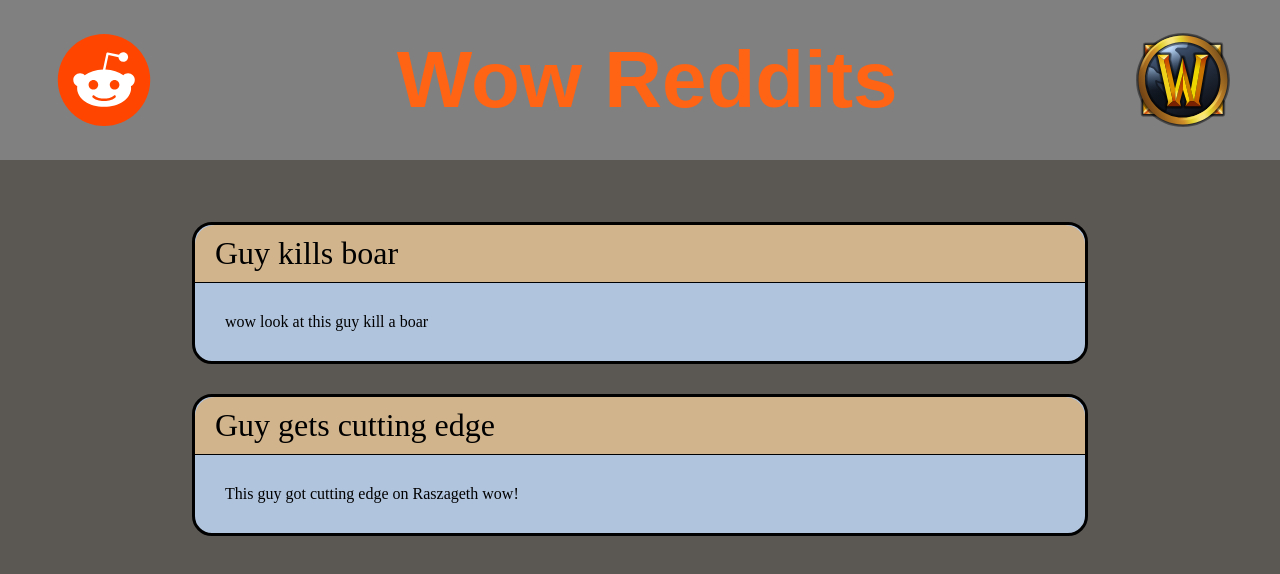
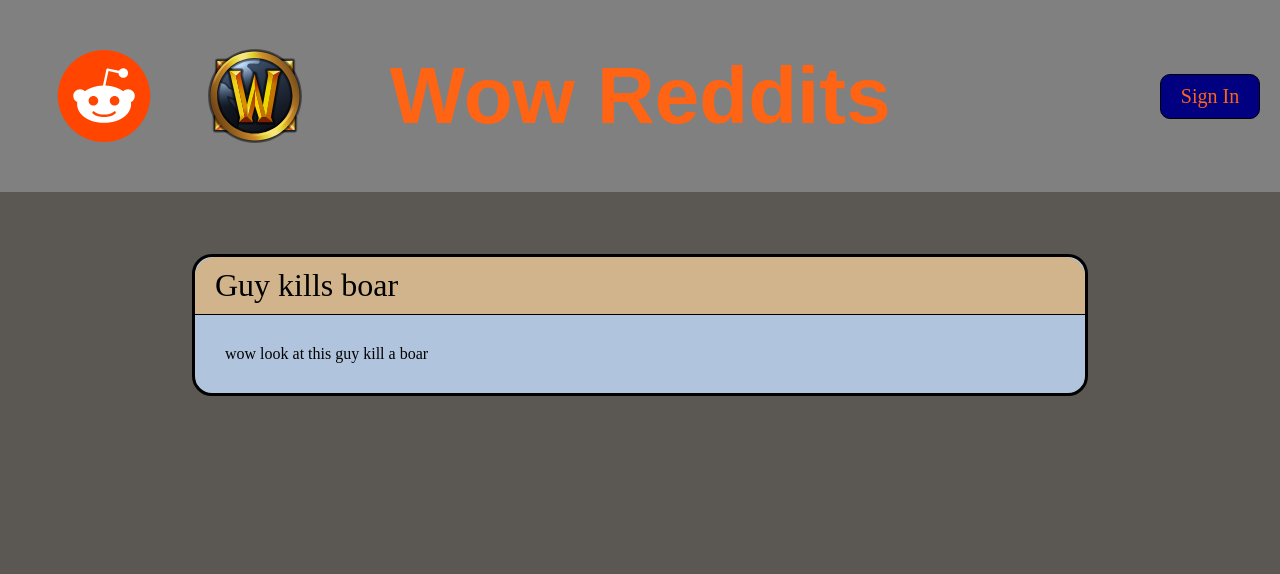
Before and after one commit to ajjonesx3/WowReddits, a React (Create React App) app in the folder wowreddits/: page / in a window 1280 px wide. Shown: the top 574 px of the page. Built offline with nearby package versions, Linux system fonts and the light colour scheme.

Commit message:
Added Sign In button with returned uri parameters containing oauth token

```diff
--- a/wowreddits/package.json
+++ b/wowreddits/package.json
@@ -9,6 +9,7 @@
     "@testing-library/user-event": "^13.5.0",
     "react": "^18.3.1",
     "react-dom": "^18.3.1",
+    "react-router-dom": "^6.28.0",
     "react-scripts": "5.0.1",
     "web-vitals": "^2.1.4"
   },
--- a/wowreddits/src/App.module.css
+++ b/wowreddits/src/App.module.css
@@ -1,6 +1,6 @@
 .App {
     display:grid;
-    grid-template-rows: 10em auto;
+    grid-template-rows: 12em auto;
     margin:0;
     padding:0;
 }
--- a/wowreddits/src/components/feed/Feed.js
+++ b/wowreddits/src/components/feed/Feed.js
@@ -9,18 +9,13 @@ const Feed = () => {
         content: "wow look at this guy kill a boar"
     }
 
-    const entry2 = {
-        title: "Guy gets cutting edge",
-        content: "This guy got cutting edge on Raszageth wow!"
-    }
+    const entries_fake = [];
+    entries_fake.push(entry1);
 
-    const entries = [];
-    entries.push(entry1);
-    entries.push(entry2);
 
     return (
         <div className={style.feed}>
-            {entries.map(entry=>{
+            {entries_fake.map(entry=>{
                 return <FeedEntry entry={entry}/>
             })}
         </div>
--- a/wowreddits/src/components/header/Header.js
+++ b/wowreddits/src/components/header/Header.js
@@ -1,6 +1,7 @@
 import styles from './header.module.css';
 import redditLogo from '../../assets/reddit.svg';
 import wowLogo from '../../assets/wow.svg';
+import {createSearchParams} from 'react-router-dom'
 
 const Header = () => {
 
@@ -10,15 +11,33 @@ const Header = () => {
     }
     const logoSize2 = {
         width:"5.85em",
-        height:"auto",
-        padding:"24px 50px"
+        height:"auto"
     }
+
+    const baseUrl = "https://www.reddit.com/api/v1/authorize?";
+    const searchParams = createSearchParams({
+        client_id: "4pbmTOK3SMGrJmKE12E5wA",
+        response_type: "code",
+        state: "chicken",
+        redirect_uri: "https://ajjonesx3.github.io/WowReddits/",
+        duration: "permanent",
+        scope: "identity read save vote"
+    });
+
+    const signInUrl = baseUrl + searchParams;
 
     return (
         <div className={styles.header}>
-            <img src={redditLogo} alt="reddit logo" style={logoSize}/>
+            <div className={styles.logos}>
+                <img src={redditLogo} alt="reddit logo" style={logoSize}/>
+                <img src={wowLogo} alt="wow logo" style={logoSize2}/>
+            </div>
             <h1>Wow Reddits</h1>
-            <img src={wowLogo} alt="wow logo" style={logoSize2}/>
+            <a href={signInUrl}>
+                <div className={styles.signIn}>
+                    Sign In
+                </div>
+            </a>
 
 
         </div>
--- a/wowreddits/src/components/header/header.module.css
+++ b/wowreddits/src/components/header/header.module.css
@@ -1,6 +1,7 @@
 .header {
     background-color:grey;
-    display:flex;
+    display:grid;
+    grid-template-columns: 1fr 2fr 1fr;
     align-items:center;
     justify-content:space-between;
 }
@@ -14,3 +15,30 @@ h1 {
     text-align:center;
     font-family:sans-serif;
 }
+
+.logos {
+    align-items:center;
+    display:flex;
+}
+
+.signIn {
+    background-color:navy;
+    padding:10px 0;
+    border-radius:10px;
+    border:1px solid black;
+    color:#ff6314;
+    font-size:20px;
+
+}
+
+.signIn:hover {
+    background-color:lightgoldenrodyellow;
+}
+
+.header a {
+    width: 100px;
+    justify-self:right;
+    margin-right:20px;
+    text-align:center;
+    text-decoration:none !important;
+}
--- a/wowreddits/src/components/signIn/SignIn.js
+++ /dev/null
@@ -1,11 +0,0 @@
-import styles from './signIn.module.css';
-
-const SignIn = () => {
-    return (
-        <div className={styles.signIn}>
-            <h2>Sign In to Use Wow Reddits</h2>
-        </div>
-    )
-}
-
-export default SignIn;
--- a/wowreddits/src/pages/mainPage/MainPage.js
+++ b/wowreddits/src/pages/mainPage/MainPage.js
@@ -1,5 +1,4 @@
 import style from './mainPage.module.css';
-import SignIn from '../../components/signIn/SignIn';
 import Feed from '../../components/feed/Feed';
 
 
```
Also changed, not shown: wowreddits/src/components/signIn/signIn.module.css (deleted), 1 other file (tests, documents, lock files or other folders).
